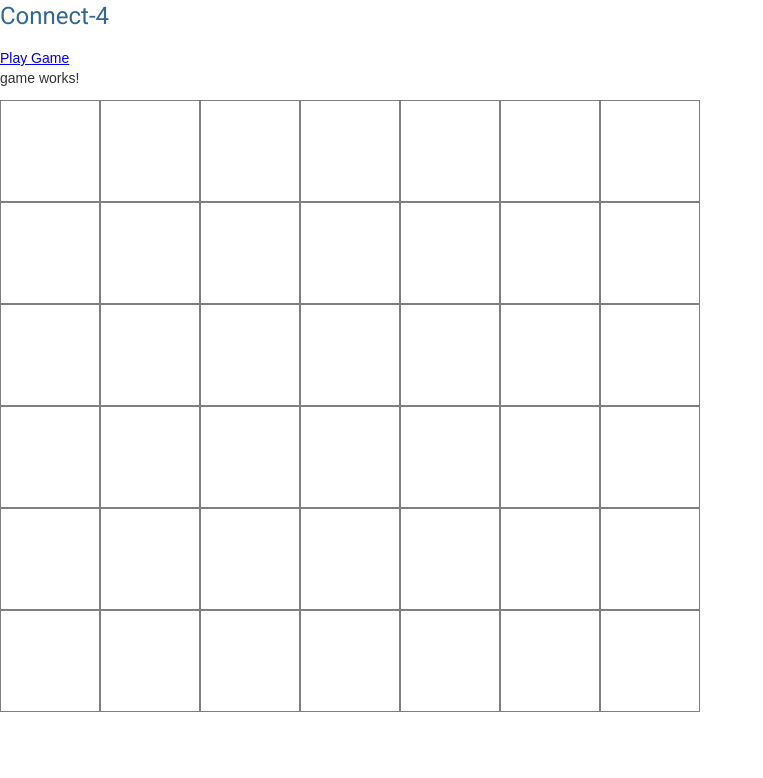
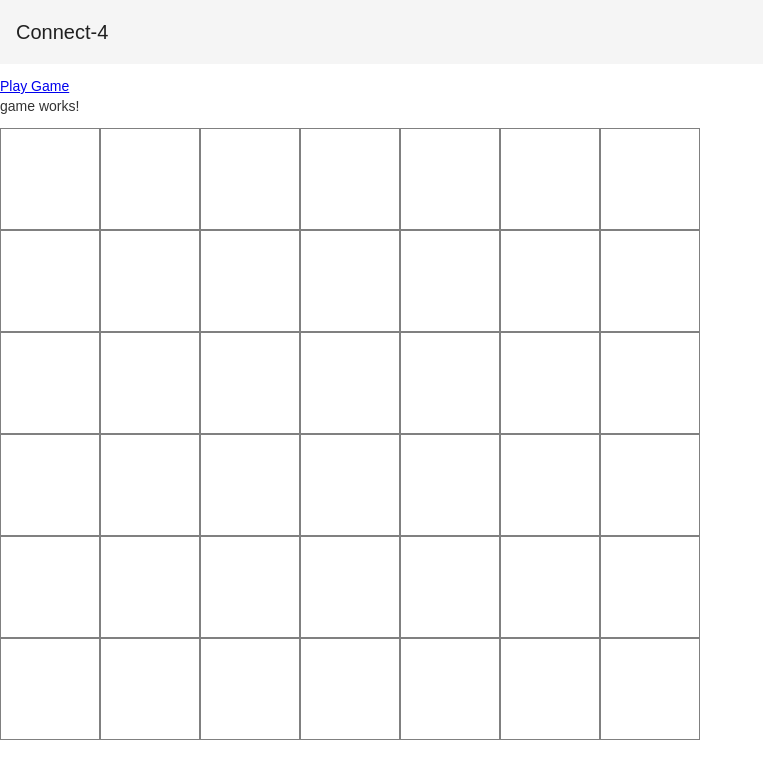
Before and after one commit to Yamen9418/Connect4-AI, an Angular app: page /game in a window 1280 px wide. Shown: the top 778 px of the page, without its empty margins (0-763 px from the left). Built offline with nearby package versions, Linux system fonts and the light colour scheme.

Commit message:
Add toolbar

```diff
--- a/src/app/app.component.html
+++ b/src/app/app.component.html
@@ -1,4 +1,9 @@
-<h1>{{title}}</h1>
+<p>
+  <mat-toolbar>
+    <span>{{title}}</span>
+  </mat-toolbar>
+</p>
+
 <nav>
   <a routerLink="/game">Play Game</a>
 </nav>
--- a/src/app/app.module.ts
+++ b/src/app/app.module.ts
@@ -1,6 +1,7 @@
 import { NgModule } from '@angular/core';
 import { BrowserModule } from '@angular/platform-browser';
 import { MatButtonModule } from '@angular/material/button';
+import { MatToolbarModule } from '@angular/material/toolbar';
 
 import { AppRoutingModule } from './app-routing.module';
 import { AppComponent } from './app.component';
@@ -18,7 +19,8 @@
     BrowserModule,
     AppRoutingModule,
     BrowserAnimationsModule,
-    MatButtonModule
+    MatButtonModule,
+    MatToolbarModule
   ],
   providers: [],
   bootstrap: [AppComponent]
```
